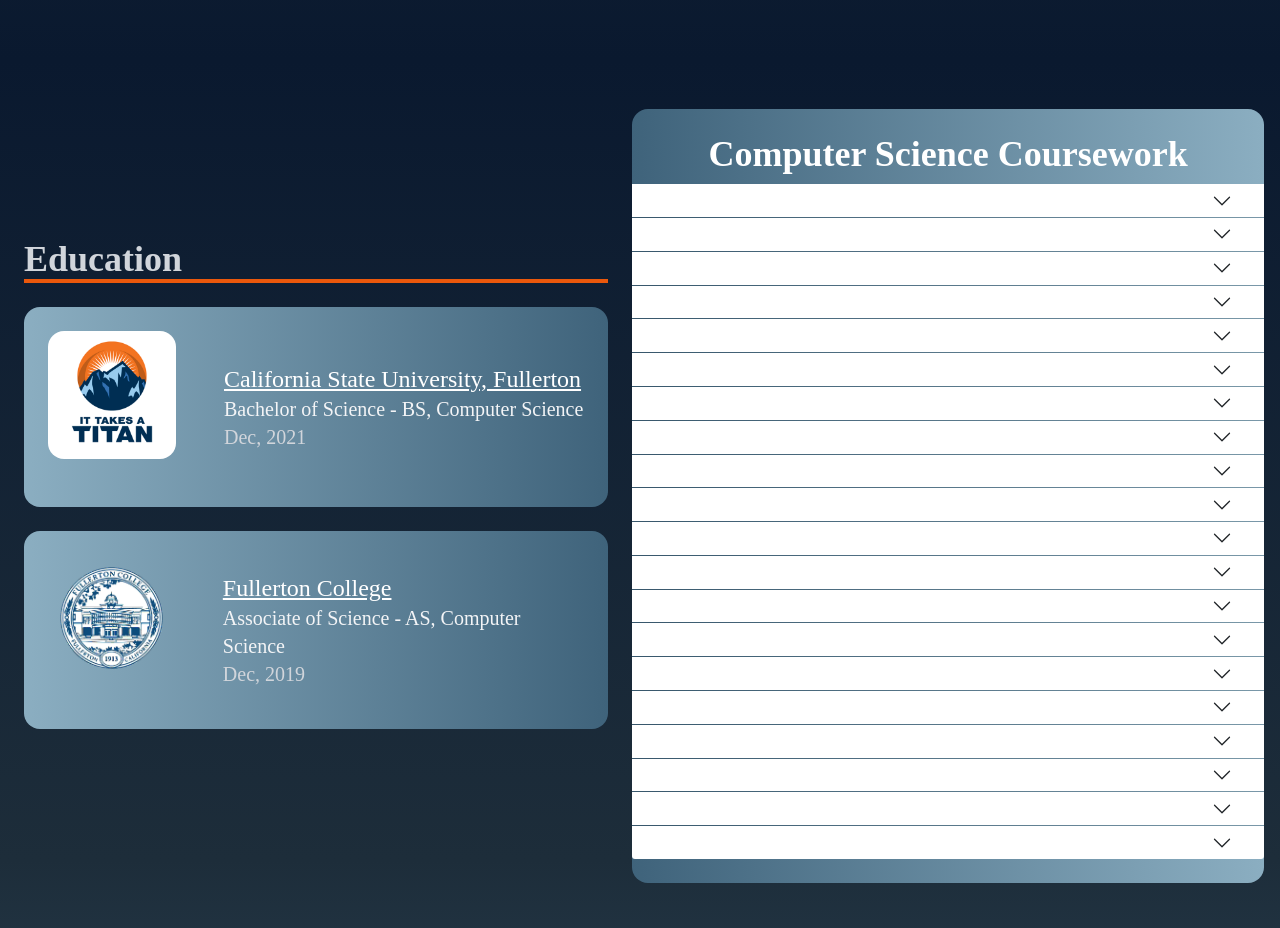
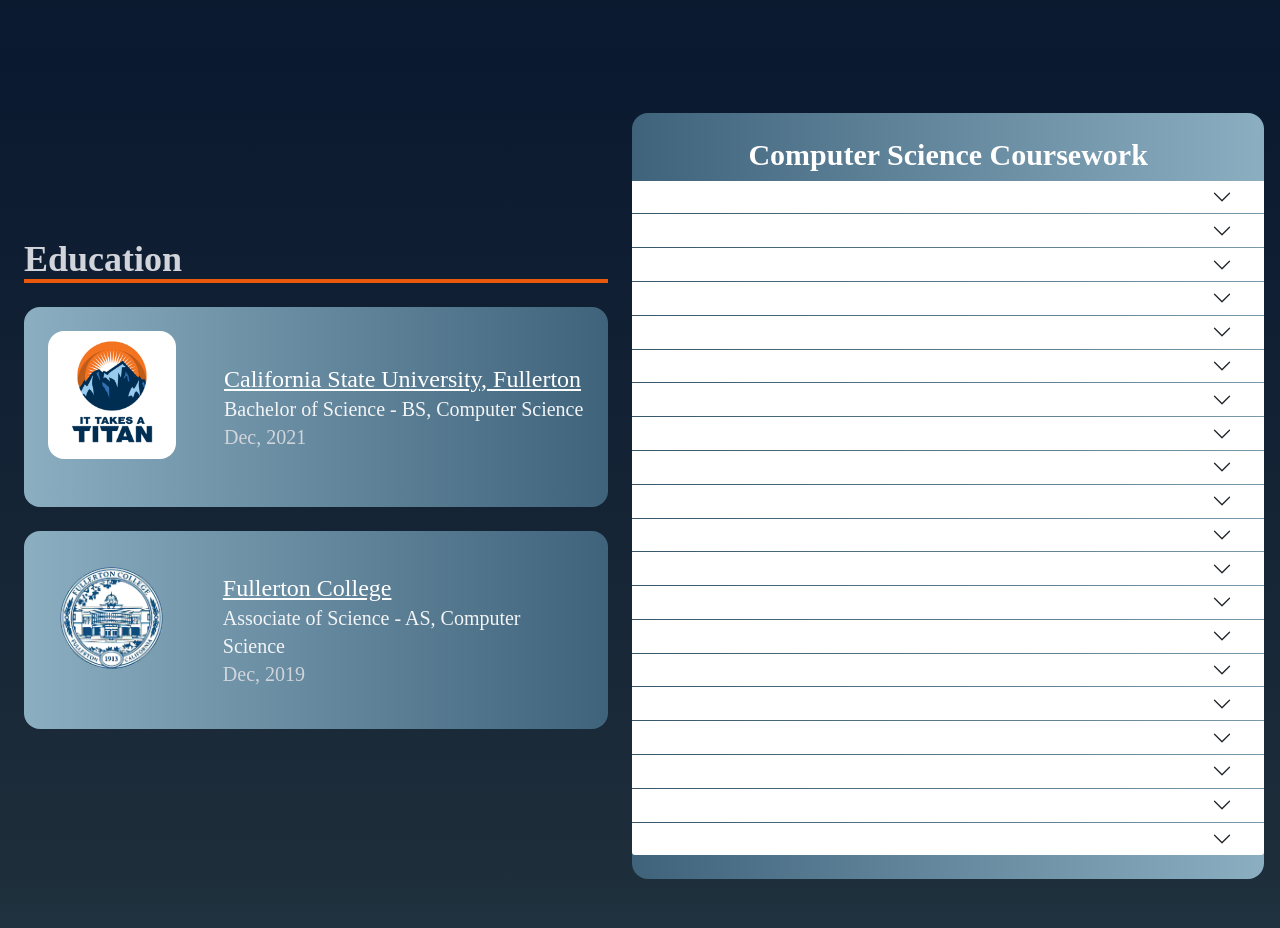
Before and after one commit to ErnestoHkirk/portfolio, a React (Create React App) app: page / in a window 1280 px wide. Shown: the part 1540-2468 px from the top of the page. Built offline with nearby package versions, Linux system fonts and the light colour scheme.

Commit message:
Add header resize to Education section

```diff
--- a/src/components/education/Education.jsx
+++ b/src/components/education/Education.jsx
@@ -80,16 +80,13 @@ const Education = () => {
         style={{ background: "linear-gradient(to right, #3f637b, #8baec1)" }}
         name="half container"
       >
-        <div className=" text-4xl font-bold pb-2 text-white w-full flex justify-center">
+        <div className="text-2xl lg:text-3xl  font-bold pb-2 text-white w-full flex justify-center">
           <h1>Computer Science Coursework</h1>
         </div>
         <div className="accordion accordion-flush" id="accordionFlushExample">
           {accordionSlice}
         </div>
-        <div
-          name="spacer"
-          className="pb-4 w-full flex justify-center"
-        ></div>
+        <div name="spacer" className="pb-4 w-full flex justify-center"></div>
       </div>
     </div>
   );
```
